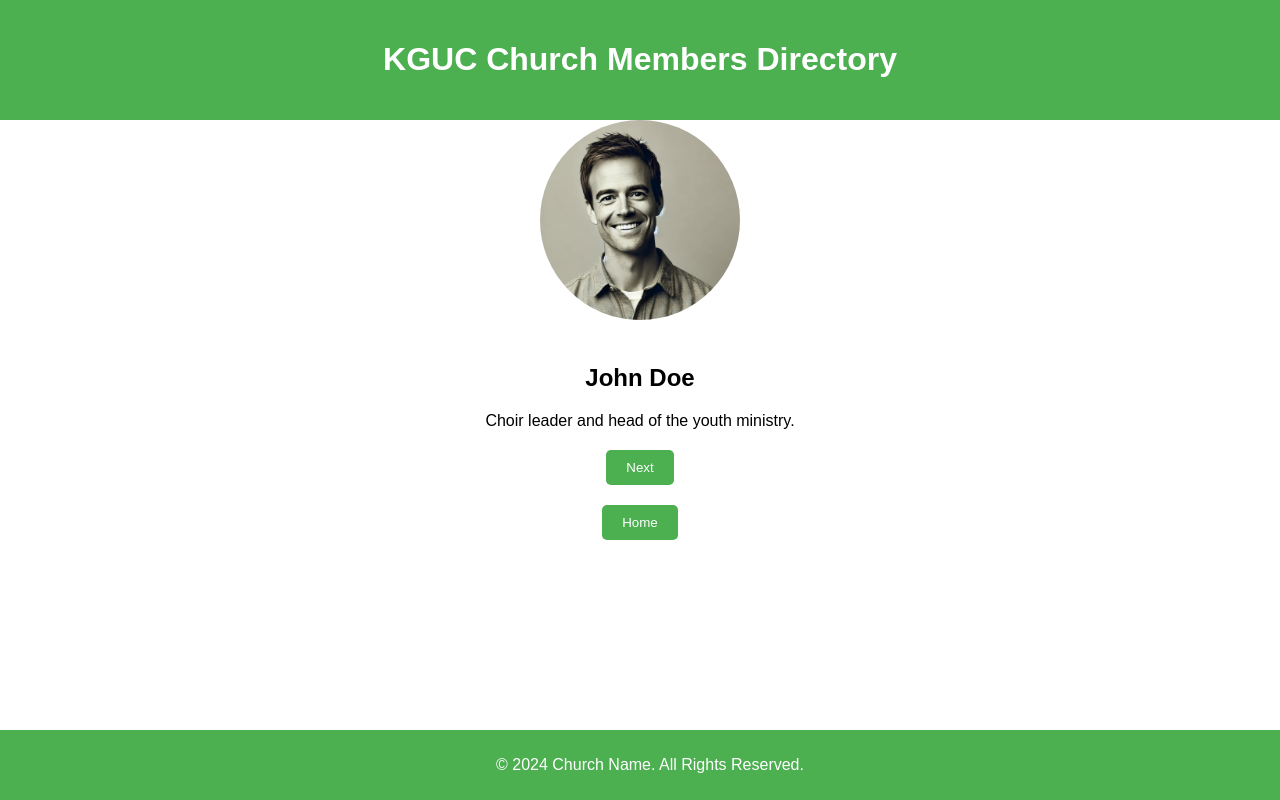
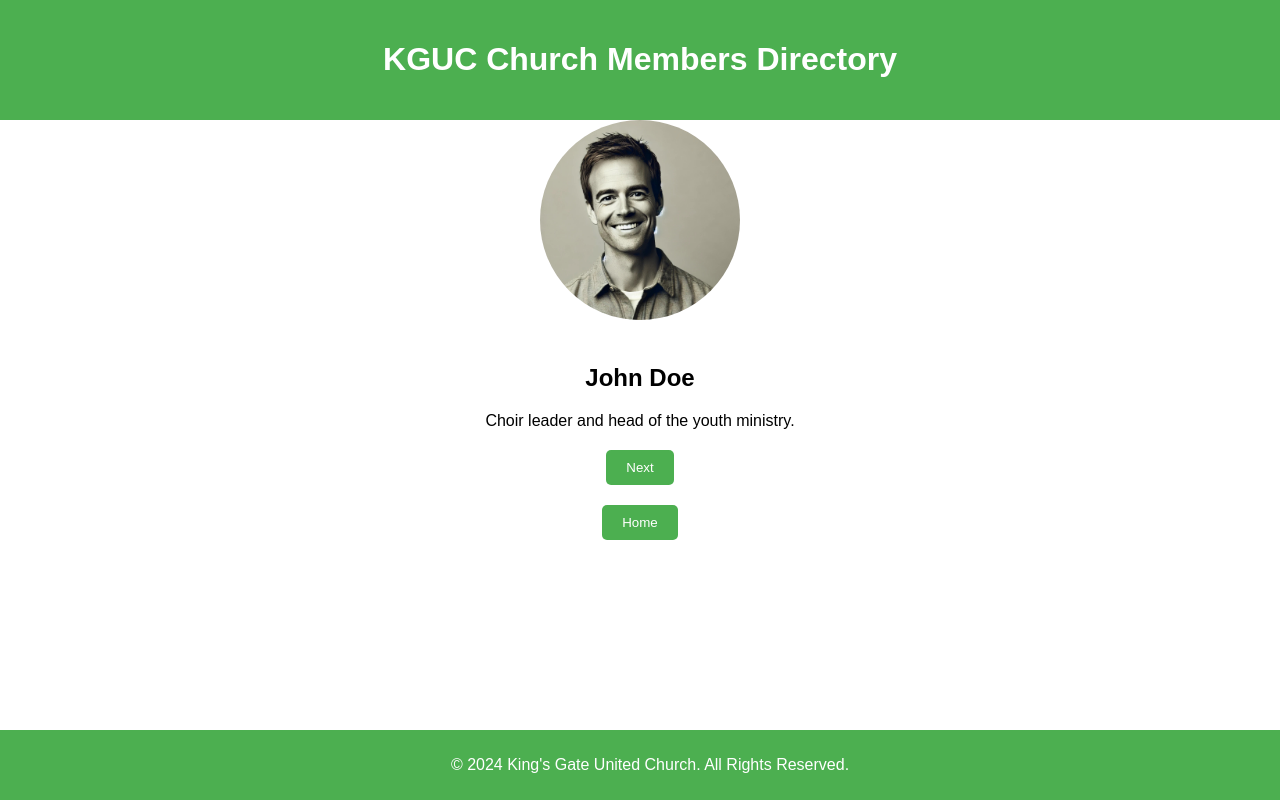
Before and after one commit to gladstone28/kguc-album-first, a React (Create React App) app: page /member/1 in a window 1280 px wide. Built offline with nearby package versions, Linux system fonts and the light colour scheme.

Commit message:
modify Footer.js

```diff
--- a/src/components/Footer.js
+++ b/src/components/Footer.js
@@ -4,7 +4,7 @@ import './App.css';
 const Footer = () => {
   return (
     <footer className="footer">
-      <p>&copy; 2024 Church Name. All Rights Reserved.</p>
+      <p>&copy; 2024 King's Gate United Church. All Rights Reserved.</p>
     </footer>
   );
 }
```
